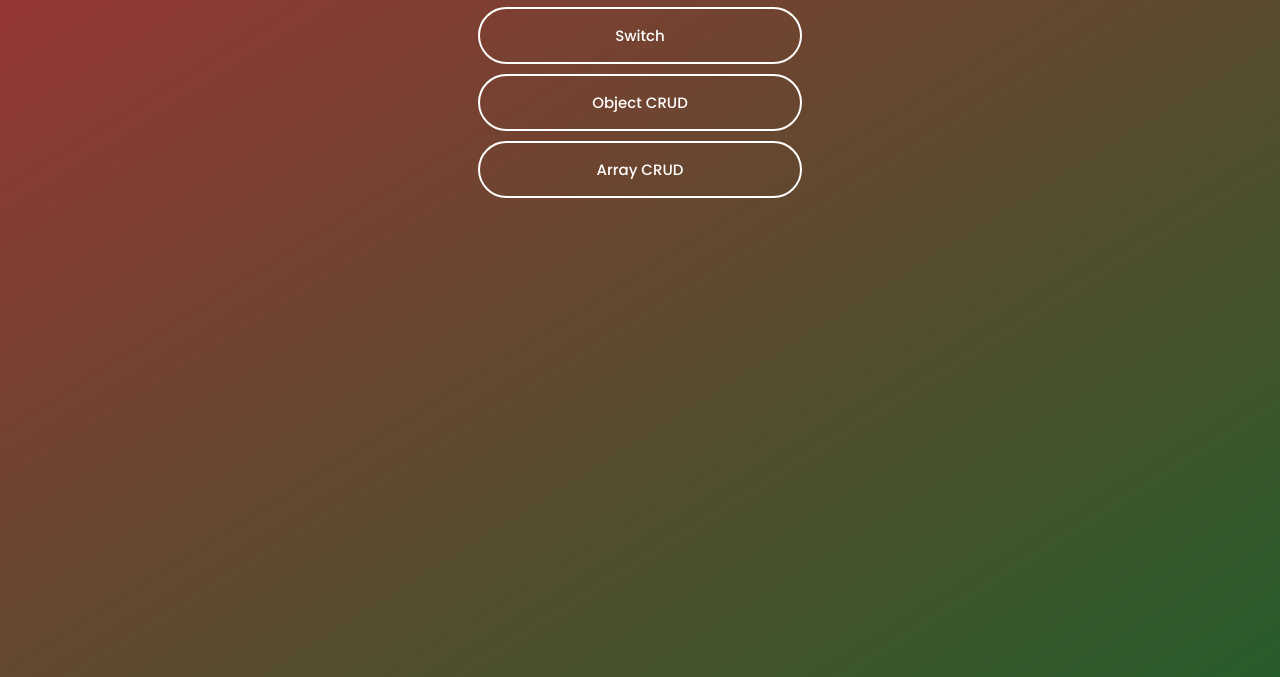
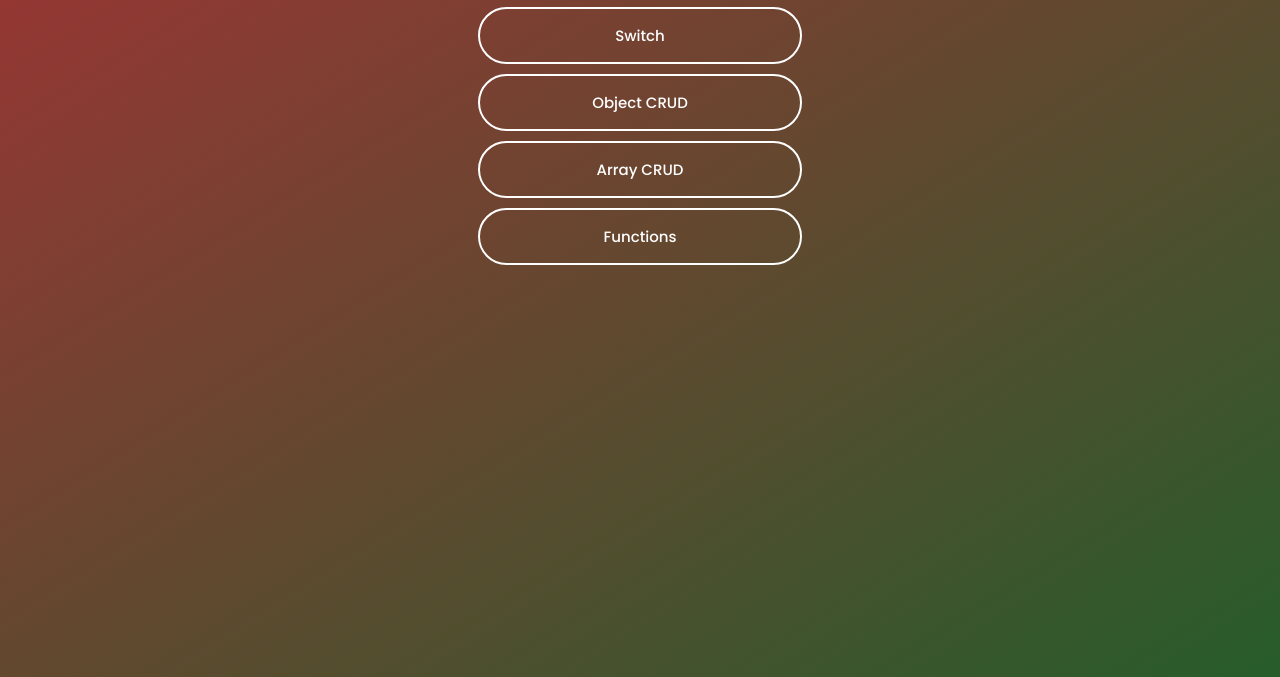
Before and after one commit to Vk2401/cyberdude-challenges, a plain HTML site: page index.html in a window 1280 px wide. Shown: the part 123-800 px from the top of the page. Drawn offline with Linux system fonts and the light colour scheme.

Commit message:
initial push

```diff
--- a/index.html
+++ b/index.html
@@ -63,6 +63,7 @@
     <a href="./02-switch/index.html" target="blank" class="links">Switch</a>
     <a href="./03-object-CRUD/index.html" target="blank" class="links">Object CRUD</a>
     <a href="./04-array-with-premitive-and-ref-CRUD/index.html" target="blank" class="links">Array CRUD</a>
+    <a href="./05-functions/index.html" target="blank" class="links">Functions</a>
 
 
 
```
